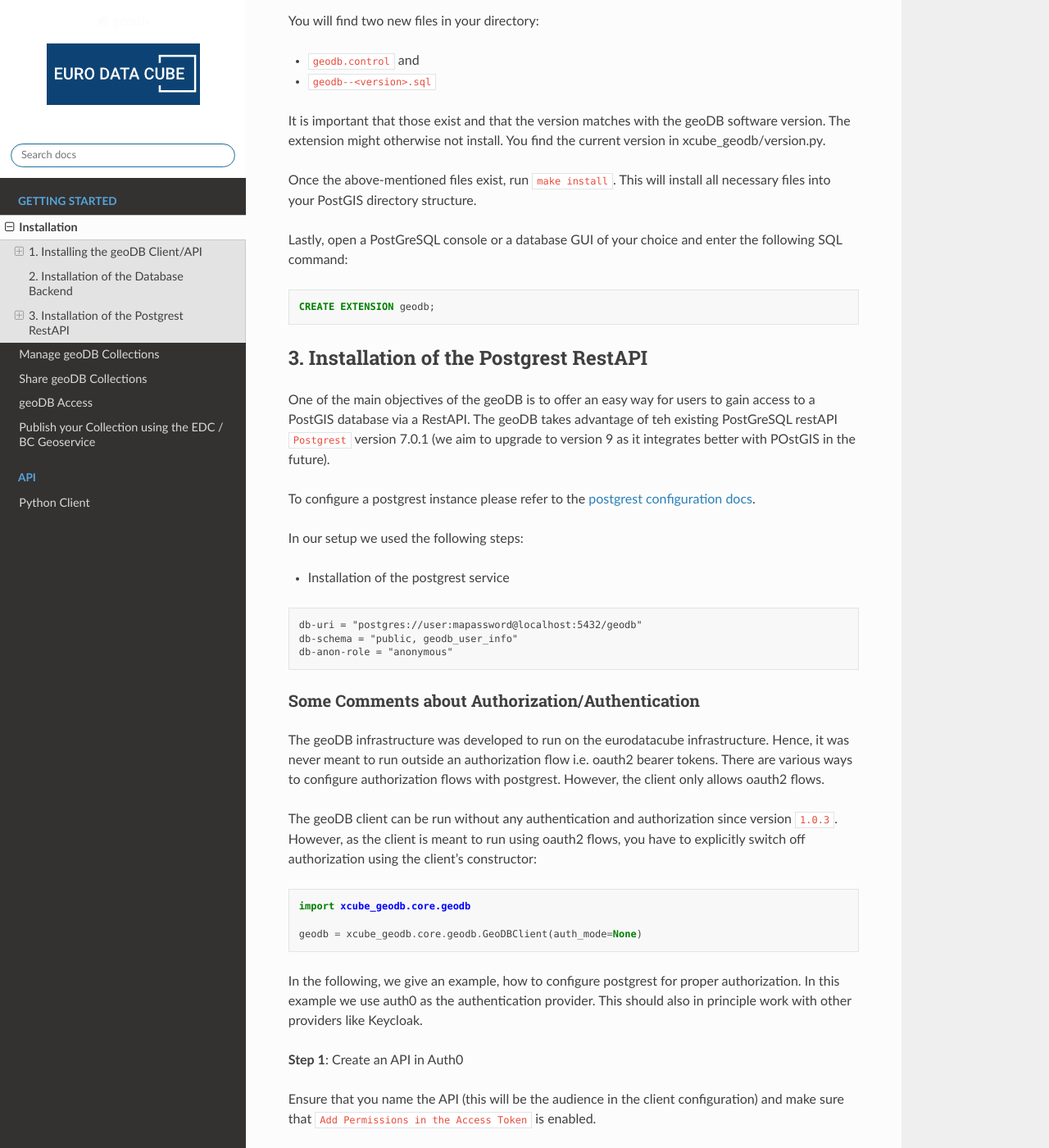
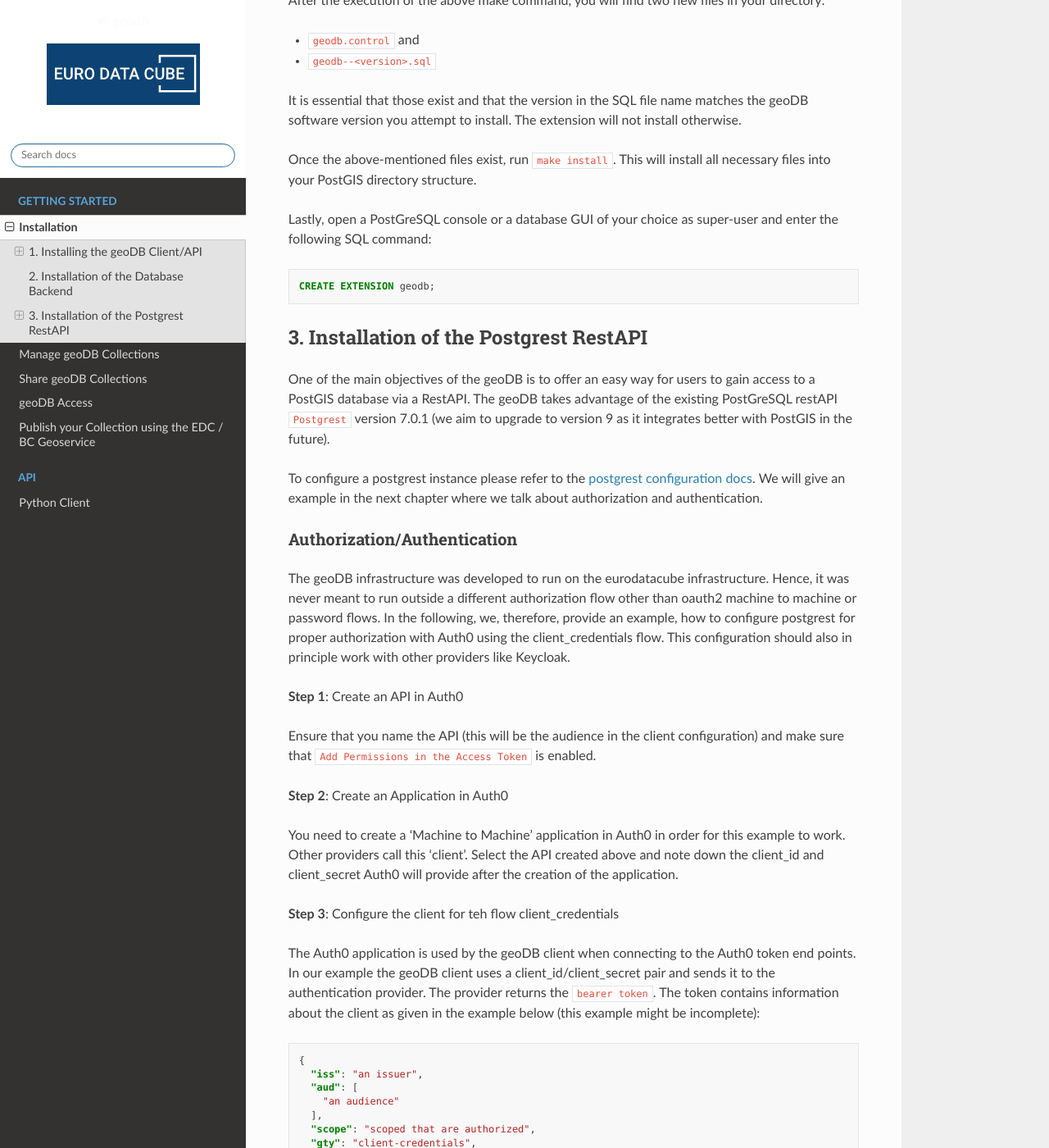
Before and after one commit to xcube-dev/xcube-geodb, a Sphinx documentation site: the page built from docs/source/installation.md, in a window 1280 px wide and 1400 px high, scrolled down 2246 px. Shown: the whole window at 82% size. Built offline with Sphinx 7.4.7 and the Read the Docs theme 2.0.0, drawn with Linux system fonts in a browser that asks for light colours; some of the changed text lies outside the part shown.

Commit message:
Added password flow configuration to docs

````diff
--- a/docs/source/installation.md
+++ b/docs/source/installation.md
@@ -39,8 +39,8 @@
 
 ### Installation from Sources
 
-We discourage you to install from source. However, for developers installing from source is the only way.
-To do so clone the repository using `git`:
+We discourage you to install from source. However, if you are a developer, use the following steps.
+Clone the repository using `git`:
 
 ```bash
 $ git clone https://github.com/dcs4cop/xcube-geodb.git
@@ -62,7 +62,7 @@
 
 ## 2. Installation of the Database Backend
 
-This section describes how to set up the geoDB PostGIS database. The geoDB POstGIS database consists of three
+This section describes how to set up the geoDB PostGIS database. The geoDB PostGIS database consists of three
 software components:
 
 - A PostGreSQl database (version 14)
@@ -88,25 +88,25 @@
 ```
 
 You will find a `Makefile`  in this directory. Before you can install the geodb extension you need to ensure that
-the xcube geodb version is set properly. You use the software `make` for that. Ensure that make is installed.
+the xcube geodb version is set properly in the filename of the SQL file.
 
 ```bash
 export GEODB_VERSION=<version>
 make release_version
 ```
 
-You will find two new files in your directory:
+After the execution of the above make command, you will find two new files in your directory:
 
 - `geodb.control` and
 - `geodb--<version>.sql`
 
-It is important that those exist and that the version matches with the geoDB software version. The extension might
-otherwise not install. You find the current version in xcube_geodb/version.py.
+It is essential that those exist and that the version in the SQL file name matches the geoDB software version you
+attempt to install. The extension will not install otherwise.
 
 Once the above-mentioned files exist, run `make install`. This will install all necessary files into your PostGIS
 directory structure.
 
-Lastly, open a PostGreSQL console or a database GUI of your choice and enter the following SQL command:
+Lastly, open a PostGreSQL console or a database GUI of your choice as super-user and enter the following SQL command:
 
 ```postgresql
 CREATE EXTENSION geodb;
@@ -115,56 +115,36 @@
 ## 3. Installation of the Postgrest RestAPI
 
 One of the main objectives of the geoDB is to offer an easy way for users to gain access to a PostGIS database
-via a RestAPI. The geoDB takes advantage of teh existing PostGreSQL restAPI [`Postgrest`](https://postgrest.org/en/stable/releases/v7.0.1.html)
-version 7.0.1 (we aim to upgrade to version 9 as it integrates better with POstGIS in the future).
+via a RestAPI. The geoDB takes advantage of the existing PostGreSQL restAPI [`Postgrest`](https://postgrest.org/en/stable/releases/v7.0.1.html)
+version 7.0.1 (we aim to upgrade to version 9 as it integrates better with PostGIS in the future).
 
 To configure a postgrest instance please refer to the [postgrest configuration docs](https://postgrest.org/en/stable/configuration.html).
+We will give an example in the next chapter where we talk about authorization and authentication.
 
-In our setup we used the following steps:
-
-- Installation of the postgrest service
-
-```dotenv
-db-uri = "postgres://user:mapassword@localhost:5432/geodb"
-db-schema = "public, geodb_user_info"
-db-anon-role = "anonymous"
-```
-
-### Some Comments about Authorization/Authentication
+### Authorization/Authentication
 
 The geoDB infrastructure was developed to run on the eurodatacube infrastructure. Hence, it was never meant to run
-outside an authorization flow i.e. oauth2 bearer tokens. There are various ways to configure authorization flows
-with postgrest. However, the client only allows oauth2 flows.
-
-The geoDB client can be run without any authentication and authorization
-since version `1.0.3`. However, as the client is meant to run using oauth2 flows, you have to explicitly switch
-off authorization using the client's constructor:
-
-```python
-import xcube_geodb.core.geodb
-
-geodb = xcube_geodb.core.geodb.GeoDBClient(auth_mode=None)
-```
-
-In the following, we give an example, how to configure postgrest for proper authorization. In this example
-we use auth0 as the authentication provider. This should also in principle work with other providers like Keycloak.
+outside a different authorization flow other than oauth2 machine to machine or password flows. In the following,
+we, therefore, provide an example, how to configure postgrest for proper authorization with Auth0 using the
+client_credentials flow. This configuration should also in principle work with other providers like Keycloak.
 
 __Step 1__: Create an API in Auth0
 
 Ensure that you name the API (this will be the audience in the client configuration) and make sure that
 `Add Permissions in the Access Token` is enabled.
 
-__Step 2__: Create an API in Auth0
+__Step 2__: Create an Application in Auth0
 
 You need to create a 'Machine to Machine' application in Auth0 in order for this example to work. Other providers
-call this 'client'. Select the API created above and note down the client_id and client_secret.
+call this 'client'. Select the API created above and note down the client_id and client_secret Auth0 will provide
+after the creation of the application.
 
-__Step 3__: Configure the client
+__Step 3__: Configure the client for teh flow client_credentials
 
-The AUth0 application is used by the geoDB client. It connects to Auth0 and asks for a so-called bearer token.
-IN our example the geoDB client uses a client_id/client_secret pair and sends it to the authentication provider.
-The provider returns the `bearer token`. The token contains information about the client as given in the example below
-(this example might be incomplete):
+The Auth0 application is used by the geoDB client when connecting to the Auth0 token end points. In our example the
+geoDB client uses a client_id/client_secret pair and sends it to the authentication provider. The provider
+returns the `bearer token`. The token contains information about the client as given in the example below (this
+example might be incomplete):
 
 ```json
 {
@@ -184,8 +164,8 @@
 ```
 
 The geoDB client will use that token every time it connects to the postgrest service. The postgrest service will test,
-whether the token (and hence the user/client) is authorized to access the DB. The token also contains client/user
-information like the PostGreSQL role the client/user is assigned to.
+whether the token (and hence the user/client) is authorized to access the PostGIS instance. The token also
+contains client/user information like the PostGreSQL role the client/user is assigned to.
 
 The client can be configured using dotenv for your convenience. Add a .env file in your working directory. Add the
 following entries of you use client credentials:
@@ -200,16 +180,23 @@
 GEODB_API_SERVER_PORT = "The postgrest API server port"
 ```
 
-__Side remark__: If you would like to use a username and password flow you will use the following entries:
+__Step 3 (alternative)__: Configure the client for the password client_credentials
+
+The configuration for the password flow is very similar to the client_credentials flow. You need to
+create a single machine to machine application in Auth0 instead of an application per user.
+Use the id and secret in your `.env` file. The main difference in the configuration is that you need users with
+a username and password. You can add those in Auth0 as many as you need. You need to use a `username-password`
+connection. The username and password can also be configured as environment variable. This is meant to be used
+in JupyterLabs to provide the user's credentials automatically in the user's notebook.
 
 ```dotenv
 GEODB_AUTH_CLIENT_ID = "the auth0 password flow client id"
 GEODB_AUTH_CLIENT_SECRET = "the auth0 password flow client secret"
-GEODB_AUTH_USERNAME = "the auth0 username"
-GEODB_AUTH_PASSWORD = "the auth0 password"
 GEODB_AUTH_MODE = "password"
 GEODB_AUTH_AUD = "the auth0 audience (The name of your API)"
 GEODB_AUTH_DOMAIN="The auth0 domain (Look in yout auth0 application under 'Endpoints/OAuth Token URL')"
+GEODB_AUTH_USERNAME = "the auth0 username"
+GEODB_AUTH_PASSWORD = "the auth0 password"
 GEODB_API_SERVER_URL = "The postgrest API server URL"
 GEODB_API_SERVER_PORT = "The postgrest API server port"
 ```
@@ -222,7 +209,8 @@
 
 The postgrest service needs a key to check the signature of the token. This is done using the `jwt-secret`
 in the postgrest configuration file using asymmetric encryption (tested with Auth0)
-(see [postgrest docs chapter 'JWT from Auth0'](https://postgrest.org/en/stable/auth.html#client-auth))
+(see [postgrest docs chapter 'JWT from Auth0'](https://postgrest.org/en/stable/auth.html#client-auth)).
+
 
 ```dotenv
 db-uri = "postgres://user:mapassword@localhost:5432/geodb"
````
Also changed, not shown: other parts of docs/source/installation.md (+2 -2 lines).
